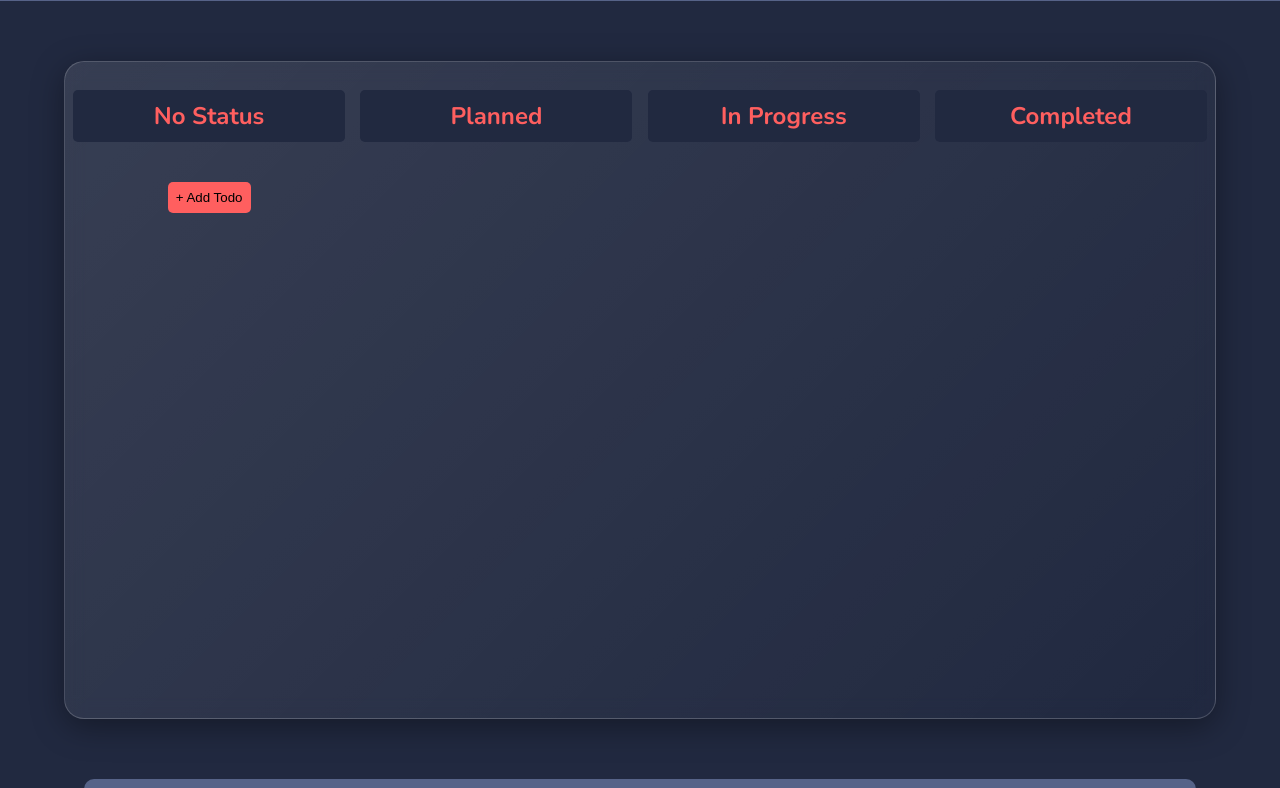
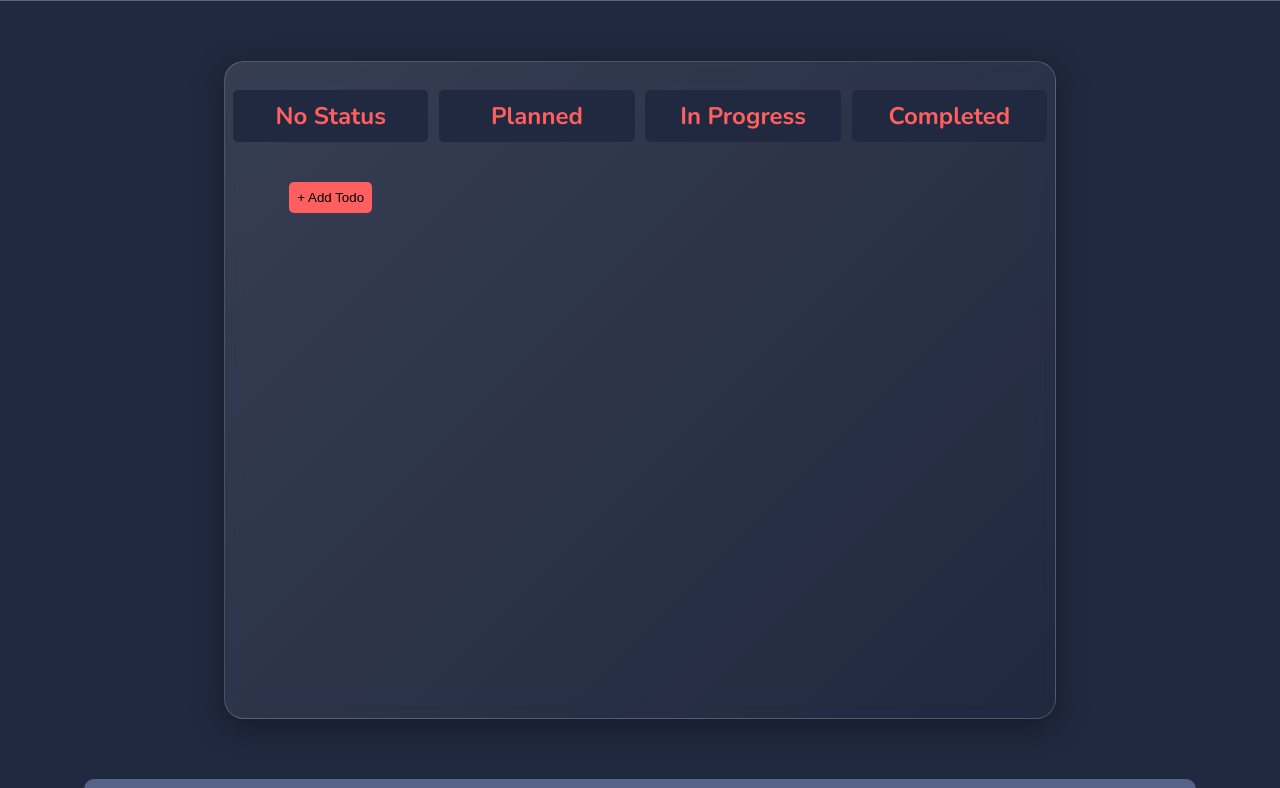
Before and after one commit to MarcelBienko3b/your-localhost, a plain HTML site: page todos.html in a window 1280 px wide. Shown: the part 69-857 px from the top of the page. Drawn offline with nearby package versions, Linux system fonts and the light colour scheme.

Commit message:
Margin adjustment

```diff
--- a/styles/main.scss
+++ b/styles/main.scss
@@ -428,7 +428,7 @@ body {
 
     .todoContainer {
 
-      margin: 40px auto;
+      margin: 40px 160px;
 
       flex-basis: 100%;
 
```
Also changed, not shown: styles/main.css, 1 other file.
